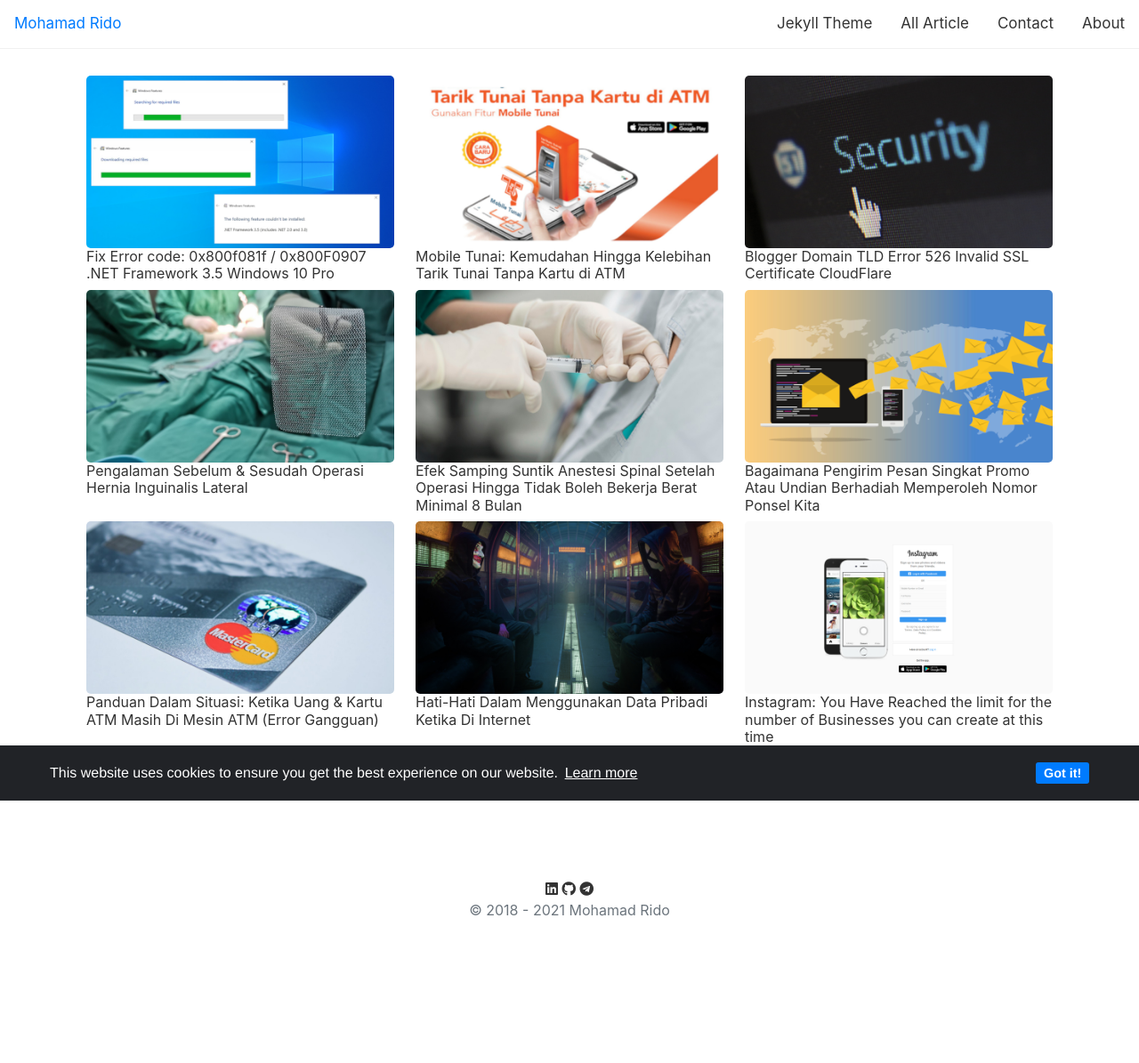
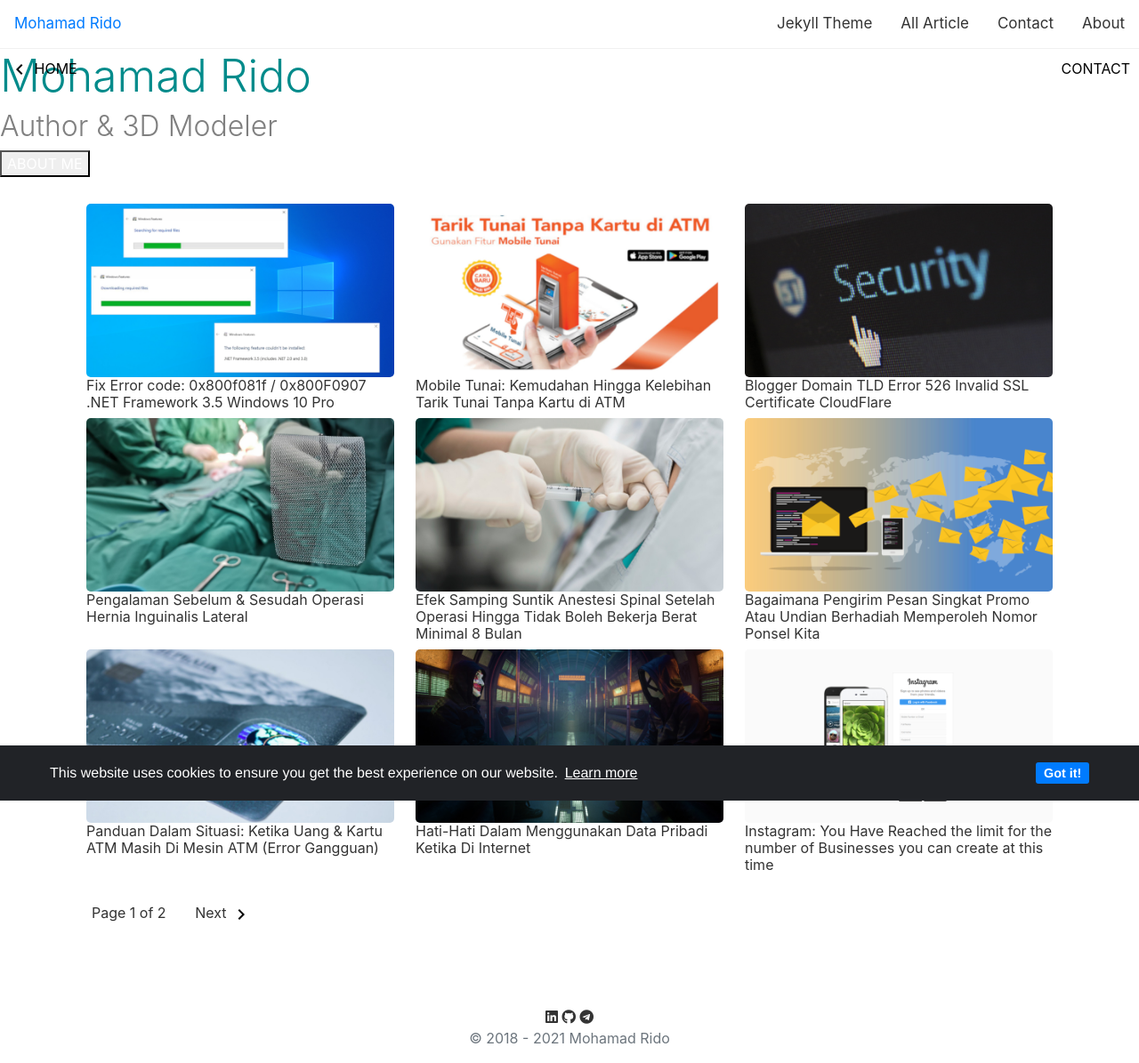
Before and after one commit to mohamadrido/blog, a Jekyll site: the page built from index.html, in a window 1280 px wide. Shown: the whole page at 89% size. Built offline with Jekyll 4.4.1, drawn with Linux system fonts in a browser that asks for light colours; nearby versions of some CDN libraries; the list of posts is cut into pages by our own code; before the commit the page ends 1051 px from its top, so only the background shows below that.

Commit message:
Update index.html

```diff
--- a/index.html
+++ b/index.html
@@ -2,6 +2,16 @@
 layout: default
 title:
 ---
+<div class="hero-image">
+    <a style="text-decoration: none; color: #000; position: absolute; margin: 0px; padding: 10px;" href="https://mohamadrido.com"><svg height='24' viewBox='0 0 24 24' width='24'><path d='M15.41,16.58L10.83,12L15.41,7.41L14,6L8,12L14,18L15.41,16.58Z' color='#555'/></svg> HOME</a>
+    <a style="text-decoration: none; color: #000; padding: 10px; float: right;" href="https://mohamadrido.com/contact">CONTACT</a>
+  <div class="hero-text">
+    <h1 style="font-size: 50px; color: #008b8b;">{{site.name}}</h1>
+    <h2 style="color: #fff; color: #808080;">{{site.description}}</h2>
+    <button><a style="text-decoration: none; color: #fff;" href="https://mohamadrido.github.io/personal-jekyll-theme/about">ABOUT ME</a></button>
+  </div>
+</div>
+<link rel="stylesheet" href="https://mohamadrido.github.io/personal-jekyll-theme/assets/style.css">
 <div class="container">
   <div class="row">
   {% for post in paginator.posts %}
```
